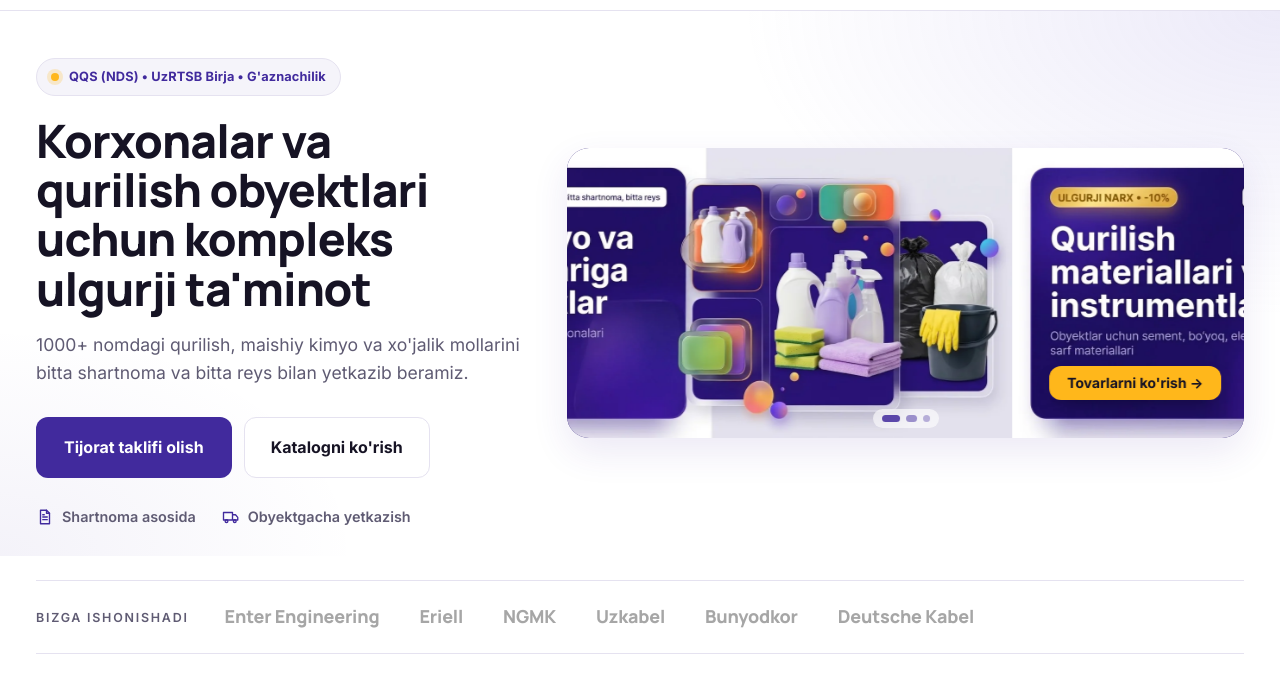
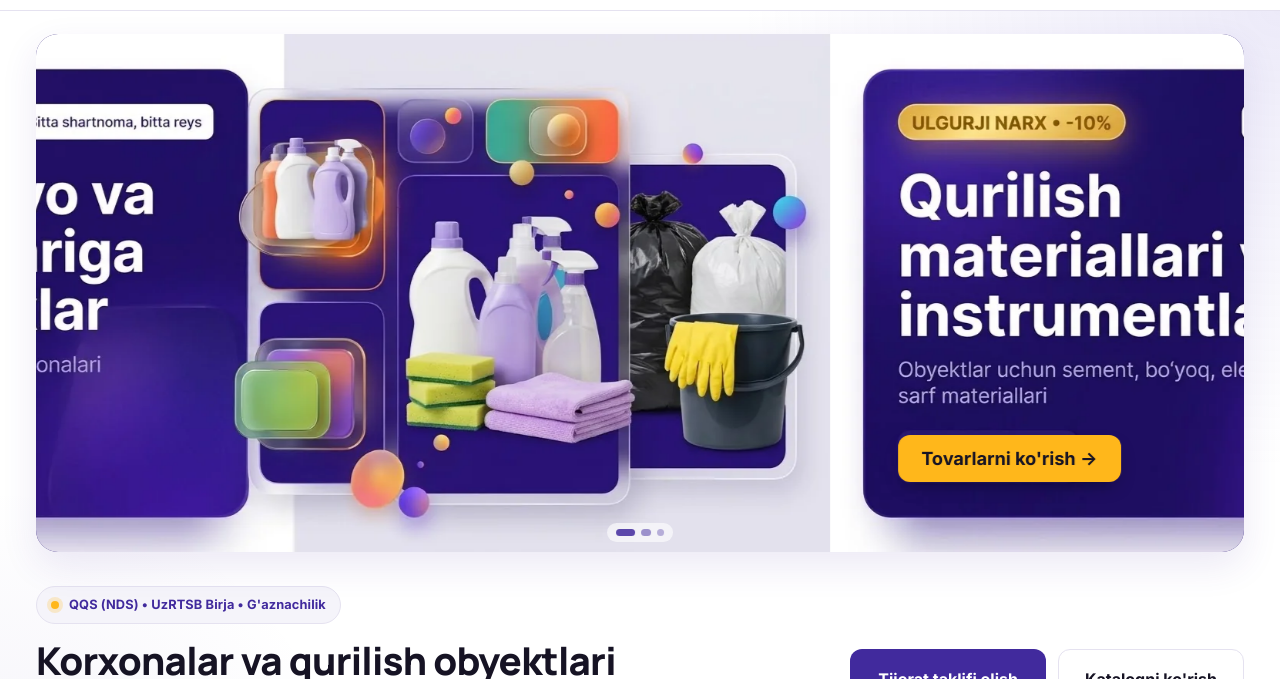
Before and after one commit to sanjarbekadirov/spektr-stroy-invest, a plain HTML site: page index.html in a window 1280 px wide. Shown: the part 64-743 px from the top of the page. Drawn offline with nearby package versions, Linux system fonts and the light colour scheme.

Commit message:
Hero: banner to'liq kenglikda, slider cheksiz bir tomonga aylanadi, tez bosishda glitch tuzatildi
Co-Authored-By: Claude Opus 5.5 <noreply@anthropic.com>

```diff
--- a/index.html
+++ b/index.html
@@ -576,37 +576,44 @@ header.hd{box-shadow:0 1px 0 var(--border-subtle)}
 @media (max-width:380px){.theme-btn{display:none}}
 
 /* ---------- Hero (promo-slider) ---------- */
-.hx-hero{padding:48px 0 28px;position:relative;overflow:hidden;background:radial-gradient(60% 80% at 100% 0%,rgba(139,126,216,.16),transparent 70%),radial-gradient(40% 60% at 0% 100%,rgba(65,42,157,.06),transparent 70%)}
-.hh{display:grid;grid-template-columns:minmax(0,.9fr) minmax(0,1.25fr);gap:44px;align-items:center}
+.hx-hero{padding:24px 0 36px;position:relative;overflow:hidden;background:radial-gradient(60% 80% at 100% 0%,rgba(139,126,216,.16),transparent 70%),radial-gradient(40% 60% at 0% 100%,rgba(65,42,157,.06),transparent 70%)}
+/* Hero: tepada to'liq kenglikdagi promo-slider, ostida sarlavha (chapda) va tugmalar (o'ngda) */
+.hh{display:flex;flex-direction:column;gap:34px}
+.hh-r{order:-1}
+.hh-l{display:grid;grid-template-columns:minmax(0,1fr) auto;column-gap:48px;align-items:end}
+.hh-l>.pill,.hh-l>h1,.hh-l>.lead{grid-column:1}
+.hh-l>.pill{justify-self:start}
+.hh-l>.ctas{grid-column:2;grid-row:2;align-self:center;justify-content:flex-end}
+.hh-l>.hh-points{grid-column:2;grid-row:3;justify-content:flex-end;align-self:start}
 .pill{display:inline-flex;align-items:center;gap:10px;padding:8px 14px;border-radius:999px;background:var(--bg-surface);border:1px solid var(--border-subtle);font-size:.8rem;font-weight:700;color:var(--accent-text);letter-spacing:.01em}
 .pill i{width:8px;height:8px;border-radius:50%;background:var(--brand-accent);box-shadow:0 0 0 4px rgba(255,183,27,.22)}
-.hh h1{font-size:clamp(2rem,3.6vw,3.1rem);font-weight:800;line-height:1.07;margin:20px 0 18px;color:var(--text-main)}
+.hh h1{font-size:clamp(1.8rem,3vw,2.7rem);font-weight:800;line-height:1.1;margin:16px 0 12px;color:var(--text-main)}
 .hh .lead{font-size:1.1rem;line-height:1.6;color:var(--text-muted);max-width:52ch}
-.hh .ctas{display:flex;gap:12px;flex-wrap:wrap;margin-top:30px}
-.hh-points{list-style:none;padding:0;margin:28px 0 0;display:flex;gap:10px 26px;flex-wrap:wrap;color:var(--text-muted);font-size:.9rem;font-weight:600}
+.hh .ctas{display:flex;gap:12px;flex-wrap:wrap;margin-top:0}
+.hh-points{list-style:none;padding:0;margin:16px 0 0;display:flex;gap:10px 26px;flex-wrap:wrap;color:var(--text-muted);font-size:.9rem;font-weight:600}
 .hh-points li{display:flex;align-items:center;gap:8px}
 .hh-points svg.i{width:18px;height:18px;color:var(--accent-text)}
 .hh-r{position:relative}
 /* Promo-slider: har slayd faqat rasm (img/promo-N-uz|ru[-m].webp), matn rasmning o'zida */
-.promo-slider{position:relative;aspect-ratio:21/9;border-radius:22px;overflow:hidden;box-shadow:0 14px 36px rgba(65,42,157,.10);background:#2A1B78;touch-action:pan-y;isolation:isolate}
+.promo-slider{position:relative;aspect-ratio:21/9;border-radius:22px;overflow:hidden;box-shadow:0 14px 36px rgba(65,42,157,.10);background:#2A1B78;touch-action:pan-y;isolation:isolate;container-type:inline-size}
 .ps-track{display:flex;height:100%;transition:transform .6s cubic-bezier(.22,1,.36,1);will-change:transform}
 .ps-slide{position:relative;flex:0 0 100%;height:100%}
 .ps-slide picture{display:block;width:100%;height:100%}
 .ps-slide img{display:block;width:100%;height:100%;object-fit:cover;user-select:none;-webkit-user-drag:none}
-.promo-cta{position:absolute;left:5.5%;bottom:13%;display:inline-flex;align-items:center;padding:9px 18px;border-radius:12px;background:#FFB71B;color:#161324;font-weight:700;font-size:14px;line-height:1.2;text-decoration:none;box-shadow:0 8px 20px -8px rgba(0,0,0,.45);transition:transform .2s,box-shadow .2s,background .2s}
+.promo-cta{position:absolute;left:5.6%;bottom:13.4%;display:inline-flex;align-items:center;padding:.72em 1.3em;border-radius:12px;background:#FFB71B;color:#161324;font-weight:700;font-size:clamp(13px,1.5cqw,19px);line-height:1.2;text-decoration:none;box-shadow:0 8px 20px -8px rgba(0,0,0,.45);transition:transform .2s,box-shadow .2s,background .2s}
 .promo-cta:hover{background:#FFC444;transform:translateY(-2px);box-shadow:0 12px 24px -10px rgba(0,0,0,.55)}
 .promo-cta:focus-visible{outline:3px solid #fff;outline-offset:2px}
-.ps-arrow{position:absolute;top:50%;z-index:2;width:36px;height:36px;margin-top:-18px;border:0;border-radius:50%;display:grid;place-items:center;background:rgba(255,255,255,.28);color:#fff;-webkit-backdrop-filter:blur(6px);backdrop-filter:blur(6px);cursor:pointer;opacity:0;transition:opacity .25s,background .2s}
-.ps-arrow svg{width:18px;height:18px;fill:none;stroke:currentColor;stroke-width:2.4;stroke-linecap:round;stroke-linejoin:round}
-.ps-arrow.prev{left:8px}.ps-arrow.next{right:8px}
-.promo-slider:hover .ps-arrow,.ps-arrow:focus-visible{opacity:1}
-.ps-arrow:hover{background:rgba(255,255,255,.45)}
+.ps-arrow{position:absolute;top:50%;z-index:2;width:46px;height:46px;margin-top:-23px;border:0;border-radius:50%;display:grid;place-items:center;background:rgba(255,255,255,.92);color:#161324;box-shadow:0 6px 18px -6px rgba(22,19,36,.35);cursor:pointer;transition:transform .2s,background .2s}
+.ps-arrow svg{width:20px;height:20px;fill:none;stroke:currentColor;stroke-width:2.4;stroke-linecap:round;stroke-linejoin:round}
+.ps-arrow.prev{left:16px}.ps-arrow.next{right:16px}
+.ps-arrow:hover{background:#fff;transform:scale(1.06)}
+.ps-arrow:focus-visible{outline:3px solid #FFB71B;outline-offset:2px}
 .ps-dots{position:absolute;left:50%;bottom:10px;z-index:2;transform:translateX(-50%);display:flex;gap:6px;padding:6px 9px;border-radius:999px;background:rgba(255,255,255,.6);-webkit-backdrop-filter:blur(6px);backdrop-filter:blur(6px)}
 .ps-dots button{width:7px;height:7px;padding:0;border:0;border-radius:999px;background:rgba(65,42,157,.35);cursor:pointer;transition:width .3s,background .3s}
 .ps-dots button[aria-current="true"]{width:22px;background:#412A9D}
 @media (hover:none){.ps-arrow{display:none}}
-@media (max-width:980px){.hh{grid-template-columns:1fr;gap:34px}}
-@media (max-width:640px){.hx-hero{padding:28px 0 16px}.promo-slider{aspect-ratio:1/1}.promo-cta{left:var(--ml,14.5%);top:var(--mt,47%);bottom:auto;padding:7px 13px;font-size:12.5px;border-radius:10px}.hh .ctas .btn{flex:1 1 100%}}
+@media (max-width:980px){.hh{gap:26px}.hh-l{display:block}.hh .ctas{margin-top:24px;justify-content:flex-start}.hh-points{justify-content:flex-start}}
+@media (max-width:640px){.hx-hero{padding:16px 0 16px}.promo-slider{aspect-ratio:1/1}.promo-cta{left:var(--ml,14.5%);top:var(--mt,47%);bottom:auto;padding:7px 13px;font-size:12.5px;border-radius:10px}.hh .ctas .btn{flex:1 1 100%}}
 
 /* ---------- Hamkorlar va KPI ---------- */
 .proof{padding:24px 0 56px}
@@ -1362,23 +1369,42 @@ function updateCounts(){
 }
 function setDir(d, scroll){ dir = d; shown = 0; renderTabs(); renderCards(); if (scroll) $("#catalog").scrollIntoView(); }
 
-/* ---------- Hero promo-slider: 5 s autoplay, hover'da pauza, nuqtalar, strelkalar, swipe ---------- */
+/* ---------- Hero promo-slider: cheksiz bir tomonga aylanadi (chetlarda klon slaydlar), 5 s autoplay, hover'da pauza, nuqtalar, strelkalar, swipe ---------- */
 (() => {
   const root = $("#promo"); if (!root) return;
-  const track = root.querySelector(".ps-track"), slides = [...track.children], dots = root.querySelector(".ps-dots");
+  const track = root.querySelector(".ps-track"), slides = [...track.children], dots = root.querySelector(".ps-dots"), N = slides.length;
   const still = matchMedia("(prefers-reduced-motion: reduce)").matches;
-  let cur = 0, timer = 0, hold = false;
+  // Tasma: [3-klon] 1 2 3 [1-klon]. Oxirgidan keyin 1-klonga silliq o'tadi, so'ng sezdirmasdan haqiqiy 1-ga sakraydi.
+  const mkClone = sl => { const c = sl.cloneNode(true); c.classList.add("ps-clone"); c.setAttribute("aria-hidden", "true"); c.querySelector("a").tabIndex = -1; c.querySelector("img").removeAttribute("fetchpriority"); return c; };
+  track.insertBefore(mkClone(slides[N - 1]), slides[0]); track.appendChild(mkClone(slides[0]));
+  let pos = 1, timer = 0, hold = false, busy = false, guard = 0;
   dots.innerHTML = slides.map((_, k) => `<button type="button" aria-label="${t("ps_go").replace("{n}", k + 1)}"></button>`).join("");
-  const go = n => {
-    cur = (n + slides.length) % slides.length;
-    track.style.transform = `translateX(${-cur * 100}%)`;
+  const place = (p, anim) => {
+    track.style.transition = anim && !still ? "" : "none";
+    track.style.transform = `translateX(${-p * 100}%)`;
+    if (!anim || still) void track.offsetWidth;
+  };
+  const mark = () => {
+    const cur = (pos - 1 + N) % N;
     [...dots.children].forEach((d, k) => d.setAttribute("aria-current", k === cur));
     slides.forEach((sl, k) => { sl.setAttribute("aria-hidden", k !== cur); sl.querySelector("a").tabIndex = k === cur ? 0 : -1; });
   };
-  const play = () => { clearInterval(timer); if (!still) timer = setInterval(() => { if (!hold && !document.hidden) go(cur + 1); }, 5000); };
-  root.querySelector(".prev").addEventListener("click", () => { go(cur - 1); play(); });
-  root.querySelector(".next").addEventListener("click", () => { go(cur + 1); play(); });
-  dots.addEventListener("click", e => { const b = e.target.closest("button"); if (b){ go([...dots.children].indexOf(b)); play(); } });
+  const settle = () => { if (pos === N + 1){ pos = 1; place(1, false); } else if (pos === 0){ pos = N; place(N, false); } };
+  // Animatsiya tugaguncha (0.6 s) yangi o'tish qabul qilinmaydi: tez-tez bosilganda tasma sakrab ketmasin
+  const done = () => { clearTimeout(guard); busy = false; settle(); };
+  track.addEventListener("transitionend", e => { if (e.target === track && e.propertyName === "transform") done(); });
+  const go = p => {
+    p = Math.max(0, Math.min(N + 1, p));
+    if (busy || p === pos) return;
+    pos = p; place(pos, true); mark();
+    if (still) { settle(); return; }
+    busy = true; clearTimeout(guard); guard = setTimeout(done, 800);
+  };
+  const step = d => go(pos + d);
+  const play = () => { clearInterval(timer); if (!still) timer = setInterval(() => { if (!hold && !document.hidden) step(1); }, 5000); };
+  root.querySelector(".prev").addEventListener("click", () => { step(-1); play(); });
+  root.querySelector(".next").addEventListener("click", () => { step(1); play(); });
+  dots.addEventListener("click", e => { const b = e.target.closest("button"); if (b){ go([...dots.children].indexOf(b) + 1); play(); } });
   root.addEventListener("mouseenter", () => hold = true);
   root.addEventListener("mouseleave", () => hold = false);
   root.addEventListener("focusin", () => hold = true);
@@ -1388,13 +1414,13 @@ function setDir(d, scroll){ dir = d; shown = 0; renderTabs(); renderCards(); if
   root.addEventListener("touchend", e => {
     hold = false; if (x0 === null) return;
     const dx = e.changedTouches[0].clientX - x0, dy = e.changedTouches[0].clientY - y0; x0 = null;
-    if (Math.abs(dx) > 40 && Math.abs(dx) > Math.abs(dy)){ go(cur + (dx < 0 ? 1 : -1)); play(); }
+    if (Math.abs(dx) > 40 && Math.abs(dx) > Math.abs(dy)){ step(dx < 0 ? 1 : -1); play(); }
   });
   root.addEventListener("click", e => {
     const a = e.target.closest(".promo-cta[data-dir]"); if (!a) return;
     e.preventDefault(); setDir(a.dataset.dir, false); $("#catalog").scrollIntoView({ behavior: "smooth" });
   });
-  go(0); play();
+  place(1, false); mark(); play();
 })();
 
 /* ---------- theme ---------- */
```
Also changed, not shown: 1 other file.
